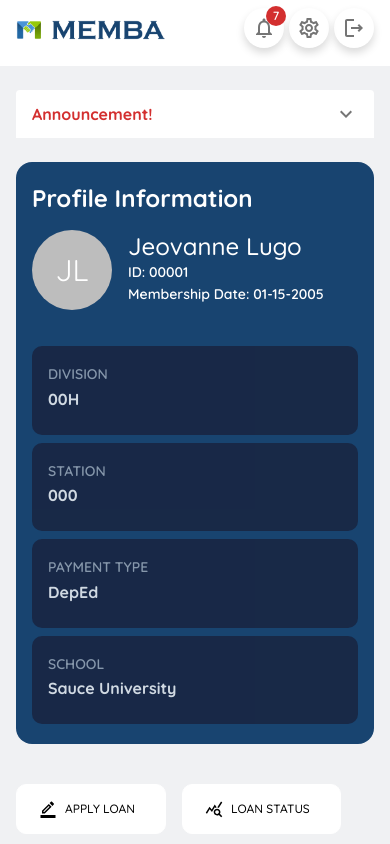
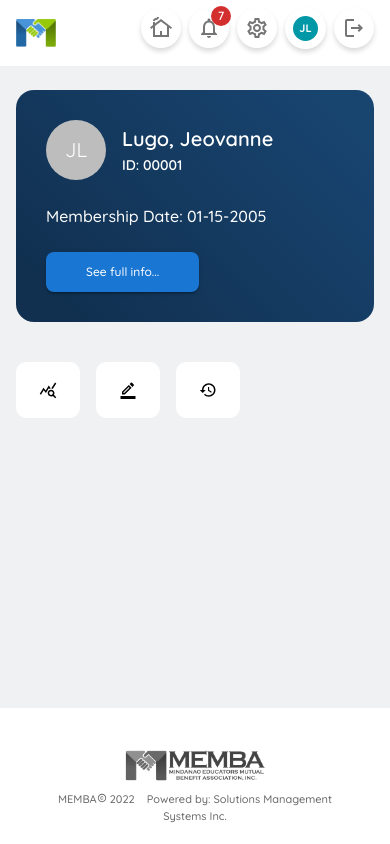
Before and after one commit to raven-21/MOLA, a React (Create React App) app in the folder mola-fe/: page /home in a window 390 px wide. Shown: the top 844 px of the page. Built offline with nearby package versions, Linux system fonts and the light colour scheme.

Commit message:
profile responsive

```diff
--- a/mola-fe/src/App.js
+++ b/mola-fe/src/App.js
@@ -4,6 +4,7 @@ import { createTheme, ThemeProvider } from '@mui/material/styles';
 
 import Login from "./pages/Login";
 import Home from "./pages/Home";
+import Settings from './pages/Settings';
 import Layout from "./components/Layout";
 
 const theme = createTheme({
@@ -24,6 +25,7 @@ function App() {
 					<Routes>
 						<Route exact path="/" element={<Login />} />
 						<Route path="/home" element={<Home />} />
+						<Route path="/settings" element={<Settings />} />
 					</Routes>
 				</Layout>
 			</Router>
--- a/mola-fe/src/components/Footer.js
+++ b/mola-fe/src/components/Footer.js
@@ -31,9 +31,9 @@ export default function Footer() {
 					<Typography
 						display="block"
 						sx={{
-							fontSize: { xs: 12, sm: 12, md: 12 },
+							fontSize: 11,
 							color: '#696969',
-							marginTop: -1
+							marginTop: -2
 						}}>
 						MEMBA<CopyrightIcon sx={{ fontSize: 10 }} /> 2022 &nbsp;&nbsp; Powered by: Solutions Management Systems Inc.
 					</Typography>
--- a/mola-fe/src/components/Header.js
+++ b/mola-fe/src/components/Header.js
@@ -1,4 +1,5 @@
 import React from "react";
+import { Link } from "react-router-dom";
 import { makeStyles } from "@mui/styles";
 import AppBar from "@mui/material/AppBar";
 import Toolbar from "@mui/material/Toolbar";
@@ -9,17 +10,23 @@ import Tooltip from "@mui/material/Tooltip";
 import Zoom from '@mui/material/Zoom';
 import Container from "@mui/material/Container";
 import Box from "@mui/material/Box";
+import Avatar from '@mui/material/Avatar';
+import { cyan } from '@mui/material/colors';
 import LogoMemba from '../assets/memba_logo/memba_inline.png';
+import LogoMembaM from '../assets/memba_logo/memba_abbrv.png';
 // ICONS
+import AccountCircleOutlinedIcon from '@mui/icons-material/AccountCircleOutlined';
 import NotificationsOutlinedIcon from '@mui/icons-material/NotificationsOutlined';
 import SettingsOutlinedIcon from '@mui/icons-material/SettingsOutlined';
 import LogoutOutlinedIcon from '@mui/icons-material/LogoutOutlined';
+import CottageOutlinedIcon from '@mui/icons-material/CottageOutlined';
+
 
 const useStyles = makeStyles(theme => ({
 	btnIcon: {
 		[theme.breakpoints.down('sm')]: {
-			boxShadow: '0 .3rem .5rem rgba(0,0,0,.15)',
-			marginLeft: '5px !important'
+			boxShadow: '0 .2rem .3rem rgba(0,0,0,.15)',
+			marginLeft: '8px !important'
 		}
 	}
 }));
@@ -29,19 +36,44 @@ export default function Header() {
 
 	return (
 		<AppBar position="fixed" elevation={0} sx={{ bgcolor: '#fff' }}>
-			<Container maxWidth="lg" sx={{ paddingX: { xs: 0, sm: 0, md: '16px' } }}>
+			<Container maxWidth="lg" sx={{ paddingX: { xs: 0, sm: 0, md: '16px' }, paddingBottom: '10px', overflowX: 'auto' }}>
 				<Toolbar>
 					<Typography sx={{ flexGrow: 1, color: '#000', margin: 'auto !important' }}>
 						<Box
 							component="img"
 							sx={{
 								width: 150,
-								marginTop: '10px'
+								marginTop: '10px',
+								display: {
+									xs: 'none',
+									sm: 'block'
+								}
 							}}
 							alt="Memba Logo"
 							src={LogoMemba}
 						/>
+						<Box
+							component="img"
+							sx={{
+								width: 40,
+								marginTop: '10px',
+								display: {
+									xs: 'block',
+									sm: 'none'
+								}
+							}}
+							alt="Memba Logo"
+							src={LogoMembaM}
+						/>
 					</Typography>
+
+					<Tooltip TransitionComponent={Zoom} title="Home" arrow>
+						<Link to="/home">
+							<IconButton className={classes.btnIcon}>
+								<CottageOutlinedIcon />
+							</IconButton>
+						</Link>
+					</Tooltip>
 					<Tooltip TransitionComponent={Zoom} title="Notifications" arrow>
 						<IconButton className={classes.btnIcon}>
 							<Badge badgeContent="7" color="error">
@@ -50,14 +82,24 @@ export default function Header() {
 						</IconButton>
 					</Tooltip>
 					<Tooltip TransitionComponent={Zoom} title="Settings" arrow>
+						<Link to="/settings">
+							<IconButton className={classes.btnIcon}>
+								<SettingsOutlinedIcon />
+							</IconButton>
+						</Link>
+					</Tooltip>
+					<Tooltip TransitionComponent={Zoom} title="Profile" arrow>
 						<IconButton className={classes.btnIcon}>
-							<SettingsOutlinedIcon />
+							{/* <AccountCircleOutlinedIcon /> */}
+							<Avatar sx={{ bgcolor: cyan[700], width: 25, height: 25, fontSize: 11, fontWeight: 'bold' }}>JL</Avatar>
 						</IconButton>
 					</Tooltip>
 					<Tooltip TransitionComponent={Zoom} title="Sign Out" arrow>
-						<IconButton className={classes.btnIcon}>
-							<LogoutOutlinedIcon />
-						</IconButton>
+						<Link to="/">
+							<IconButton className={classes.btnIcon}>
+								<LogoutOutlinedIcon />
+							</IconButton>
+						</Link>
 					</Tooltip>
 				</Toolbar>
 			</Container>
--- a/mola-fe/src/components/Layout.js
+++ b/mola-fe/src/components/Layout.js
@@ -4,8 +4,6 @@ import { makeStyles } from '@mui/styles'
 import Box from '@mui/material/Box'
 
 import LogoMemba from '../assets/memba_logo/memba.png'
-import BgImageLeft from '../assets/svg/undraw_transfer_money_rywa.svg'
-import BgImageRight from '../assets/svg/undraw_pay_online_re_aqe6.svg'
 
 import Header from './Header';
 import Footer from './Footer';
@@ -20,9 +18,10 @@ const useStyles = makeStyles(theme => ({
 		background: 'transparent', //'#4e73df'
 		width: '100%',
 		padding: '10px 0 20px',
-		[theme.breakpoints.up('md')]: {
-			height: '100%',
-		},
+		height: '100%'
+		// [theme.breakpoints.up('sm')]: {
+		// 	height: '100%',
+		// },
 	},
 	logo: {
 		textAlign: 'center',
@@ -57,38 +56,6 @@ export default function Layout({ children }) {
 				{children}
 			</div>
 			{/* Footer */}
-			{location.pathname === '/' &&
-				<div>
-					<Box
-						component="img"
-						sx={{
-							width: 300,
-							position: 'fixed',
-							bottom: 2,
-							left: 0,
-							zIndex: -1,
-							display: { xs: 'none', sm: 'none', md: 'none', lg: 'none', xl: 'block' },
-							userSelect: 'none'
-						}}
-						alt="Memba Logo"
-						src={BgImageLeft}
-					/>
-					<Box
-						component="img"
-						sx={{
-							width: 300,
-							position: 'fixed',
-							bottom: 5,
-							right: 0,
-							zIndex: -1,
-							display: { xs: 'none', sm: 'none', md: 'none', lg: 'none', xl: 'block' },
-							userSelect: 'none'
-						}}
-						alt="Memba Logo"
-						src={BgImageRight}
-					/>
-				</div>
-			}
 			<Footer />
 		</div>
 	)
--- a/mola-fe/src/pages/Home.js
+++ b/mola-fe/src/pages/Home.js
@@ -7,14 +7,15 @@ import CardContent from '@mui/material/CardContent';
 import Grid from '@mui/material/Grid';
 import Avatar from '@mui/material/Avatar';
 import Button from '@mui/material/Button';
-import Accordion from '@mui/material/Accordion';
-import AccordionSummary from '@mui/material/AccordionSummary';
-import AccordionDetails from '@mui/material/AccordionDetails';
+import Link from '@mui/material/Link';
+import Box from '@mui/material/Box';
+import Fab from '@mui/material/Fab'
 // ICONS
 import HistoryOutlinedIcon from '@mui/icons-material/HistoryOutlined';
 import QueryStatsOutlinedIcon from '@mui/icons-material/QueryStatsOutlined';
 import ExpandMoreIcon from '@mui/icons-material/ExpandMore';
 import BorderColorOutlinedIcon from '@mui/icons-material/BorderColorOutlined';
+import CircleIcon from '@mui/icons-material/Circle';
 
 const useStyles = makeStyles(theme => ({
 	root: {
@@ -27,8 +28,12 @@ const useStyles = makeStyles(theme => ({
 			padding: '24px 0'
 		}
 	},
+	cardProfile: {
+		background: 'linear-gradient(45deg, #113050 10%, #184470 90%)',
+		borderRadius: '18px !important',
+	},
 	cardDetails: {
-		opacity: '0.8 !important',
+		opacity: '0.9 !important',
 		backgroundColor: '#18223E !important',
 		borderRadius: '10px !important',
 		cursor: 'pointer',
@@ -56,55 +61,46 @@ const useStyles = makeStyles(theme => ({
 		"&:active": {
 			boxShadow: 'none !important',
 			transform: 'translateY(4px)'
+		},
+		[theme.breakpoints.down('sm')]: {
+			padding: '18px !important'
 		}
 	}
 }));
 
+export default function Home() {
 
-
-export default function Home() {
 	const classes = useStyles();
 
 	return (
 		<div className={classes.root}>
 			<Container maxWidth="lg">
 				<div className={classes.content}>
-					<Accordion sx={{ marginBottom: 3 }} elevation={0}>
-						<AccordionSummary
-							expandIcon={<ExpandMoreIcon />}
-							aria-controls="panel1a-content"
-							id="panel1a-header"
-						>
-							<Typography color='error' sx={{ fontWeight: 'bold' }}>Announcement!</Typography>
-						</AccordionSummary>
-						<AccordionDetails>
-							<Typography>
-								Lorem ipsum dolor sit amet, consectetur adipiscing elit. Suspendisse
-								malesuada lacus ex, sit amet blandit leo lobortis eget.
-							</Typography>
-						</AccordionDetails>
-					</Accordion>
-
-					<Card elevation={0} sx={{ bgcolor: '#184470', borderRadius: 4 }}>
+					<Card elevation={0} className={classes.cardProfile} sx={{ display: { xs: 'none', sm: 'none', md: 'block' } }}>
 						<CardContent sx={{ paddingY: '20px !important', paddingX: { md: '40px !important' } }} >
 							<Grid container>
 								<Grid item xs={12} sm={12} md={6} lg={7} sx={{ margin: 'auto', paddingBottom: { xs: '20px !important' } }}>
 									<Typography variant='h5' sx={{ color: '#fff', marginBottom: 2, fontWeight: 'bold' }}>Profile Information</Typography>
 									<Grid container sx={{ paddingBottom: { xs: 2, sm: 2, md: 0 } }}>
-										<Grid item lg={2}>
-											<Avatar sx={{ width: 80, height: 80, fontSize: 30 }}>JL</Avatar>
+										<Grid item lg={2} sx={{ display: 'flex', alignItems: 'center' }}>
+											<Avatar sx={{ width: 90, height: 90, fontSize: 30 }}>JL</Avatar>
 										</Grid>
 										<Grid item lg={10} sx={{ paddingLeft: 2 }}>
 											<Typography variant='h5' sx={{ color: '#fff' }}>Jeovanne Lugo</Typography>
 											<Typography variant='subtitle2' sx={{ color: '#fff' }}>ID: 00001</Typography>
 											<Typography variant='subtitle2' sx={{ color: '#fff' }}>Membership Date: 01-15-2005</Typography>
+											{/* <Link href="#" underline="hover" variant='subtitle2' sx={{ color: '#fff' }}>
+												See full info...
+											</Link> */}
+											<Button variant='contained' size='small' sx={{ paddingX: 2, marginTop: 1, borderRadius: 2 }}>
+												<Typography variant='overline' sx={{ textTransform: 'none' }}>See full info...</Typography>
+											</Button>
 										</Grid>
 									</Grid>
 								</Grid>
-
 								<Grid item xs={12} sm={12} md={6} lg={5}>
 									<Grid container spacing={1}>
-										<Grid item xs={12} sm={12} md={6} lg={6}>
+										<Grid item xs={12} sm={6} md={6} lg={6}>
 											<Card className={classes.cardDetails} elevation={0} sx={{ marginBottom: 1 }}>
 												<CardContent sx={{ color: '#fff' }}>
 													<Typography variant="button" className={classes.cardTitle}>DIVISION</Typography>
@@ -118,7 +114,7 @@ export default function Home() {
 												</CardContent>
 											</Card>
 										</Grid>
-										<Grid item xs={12} sm={12} md={6} lg={6}>
+										<Grid item xs={12} sm={6} md={6} lg={6}>
 											<Card className={classes.cardDetails} elevation={0} sx={{ marginBottom: 1 }}>
 												<CardContent sx={{ color: '#fff' }}>
 													<Typography variant="button" className={classes.cardTitle}>PAYMENT TYPE</Typography>
@@ -137,30 +133,63 @@ export default function Home() {
 							</Grid>
 						</CardContent>
 					</Card>
+					{/* Shows on sm breakpoint */}
+					<Card elevation={0} className={classes.cardProfile} sx={{ display: { xs: 'block', sm: 'block', md: 'none' } }}>
+						<CardContent sx={{ padding: '30px !important' }}>
+							<Grid container spacing={3}>
+								<Grid item xs={12} sm={12} sx={{ display: 'flex', alignItems: 'center', color: '#fff' }}>
+									<div>
+										<Avatar sx={{ width: 60, height: 60, fontSize: 20 }}>JL</Avatar>
+										{/* <Box mt={2} sx={{ display: { xs: 'none', sm: 'none' } }}>
+											<Typography variant='h6'>Jeovanne Lugo</Typography>
+											<Typography variant='subtitle2'>ID: 00001</Typography>
+										</Box> */}
+									</div>
+									<div>
+										<Box ml={2}>
+											<Typography variant='h6'>Lugo, Jeovanne </Typography>
+											<Typography variant='subtitle2'>ID: 00001</Typography>
+										</Box>
+									</div>
+								</Grid>
+								<Grid item xs={12} sm={6} sx={{ display: 'flex', alignItems: 'center', color: '#fff' }}>
+									<Typography sx={{ color: '#fff' }}>Membership Date: 01-15-2005</Typography>
+								</Grid>
+								<Grid item xs={12} sm={6} sx={{ display: 'flex', alignItems: 'center', justifyContent: { xs: 'flex-start', sm: 'flex-end' }, color: '#fff' }}>
+									<Button variant='contained' size='small' sx={{ paddingX: 5, borderRadius: 2 }}>
+										<Typography variant='overline' sx={{ textTransform: 'none' }}>See full info...</Typography>
+									</Button>
+								</Grid>
+							</Grid>
+						</CardContent>
+					</Card>
 
 					<div className={classes.btnGroup}>
 						<Grid container spacing={2}>
-							<Grid item sx={12} sm={12}>
+							<Grid item>
+								<Button variant="contained" size='large' disableElevation className={classes.menuBtn}>
+									<QueryStatsOutlinedIcon sx={{ fontSize: 'large' }} />
+									<Typography variant='overline' sx={{ marginX: 1, display: { xs: 'none', sm: 'block', md: 'block' } }}>Loan Summary</Typography>
+								</Button>
+							</Grid>
+							<Grid item>
 								<Button variant="contained" size='large' disableElevation className={classes.menuBtn}>
 									<BorderColorOutlinedIcon sx={{ fontSize: 'large' }} />
-									<Typography variant='overline' sx={{ marginX: 1 }}>Apply Loan</Typography>
+									<Typography variant='overline' sx={{ marginX: 1, display: { xs: 'none', sm: 'block', md: 'block' } }}> Apply Loan</Typography>
 								</Button>
 							</Grid>
-							<Grid item sx={12} sm={12}>
-								<Button variant="contained" size='large' disableElevation className={classes.menuBtn}>
-									<QueryStatsOutlinedIcon sx={{ fontSize: 'large' }} />
-									<Typography variant='overline' sx={{ marginX: 1 }}>Loan Status</Typography>
-								</Button>
-							</Grid>
-							<Grid item sx={12} sm={12}>
+							<Grid item>
 								<Button variant="contained" size='large' disableElevation className={classes.menuBtn}>
 									<HistoryOutlinedIcon sx={{ fontSize: 'large' }} />
-									<Typography variant='overline' sx={{ marginX: 1 }}>History</Typography>
+									<Typography variant='overline' sx={{ marginX: 1, display: { xs: 'none', sm: 'block', md: 'block' } }}>History</Typography>
 								</Button>
 							</Grid>
 						</Grid>
 					</div>
 
+					<div>
+
+					</div>
 				</div>
 			</Container >
 		</div >
```
Also changed, not shown: mola-fe/src/pages/Settings.js (added, +7 -0 lines).
